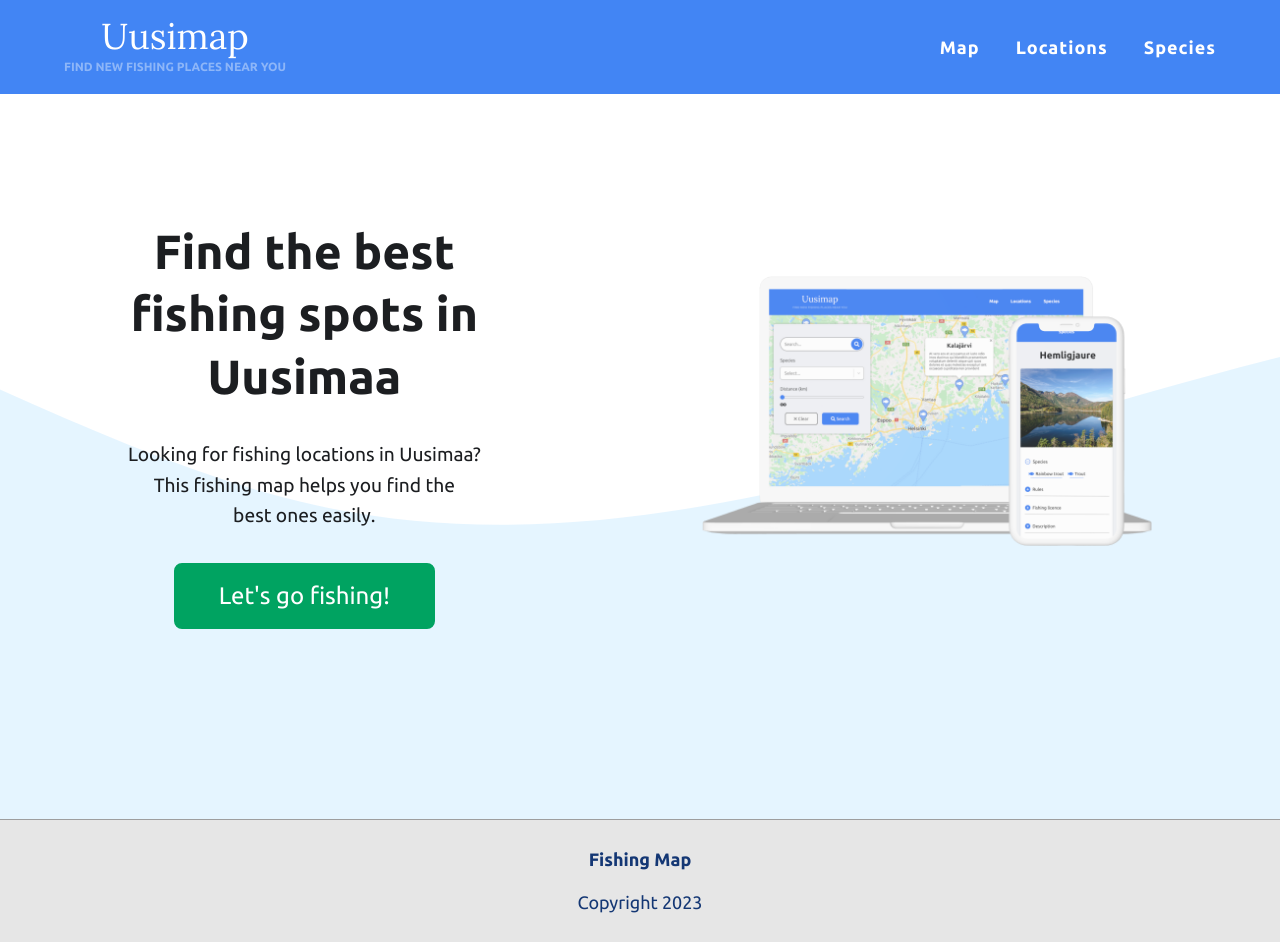
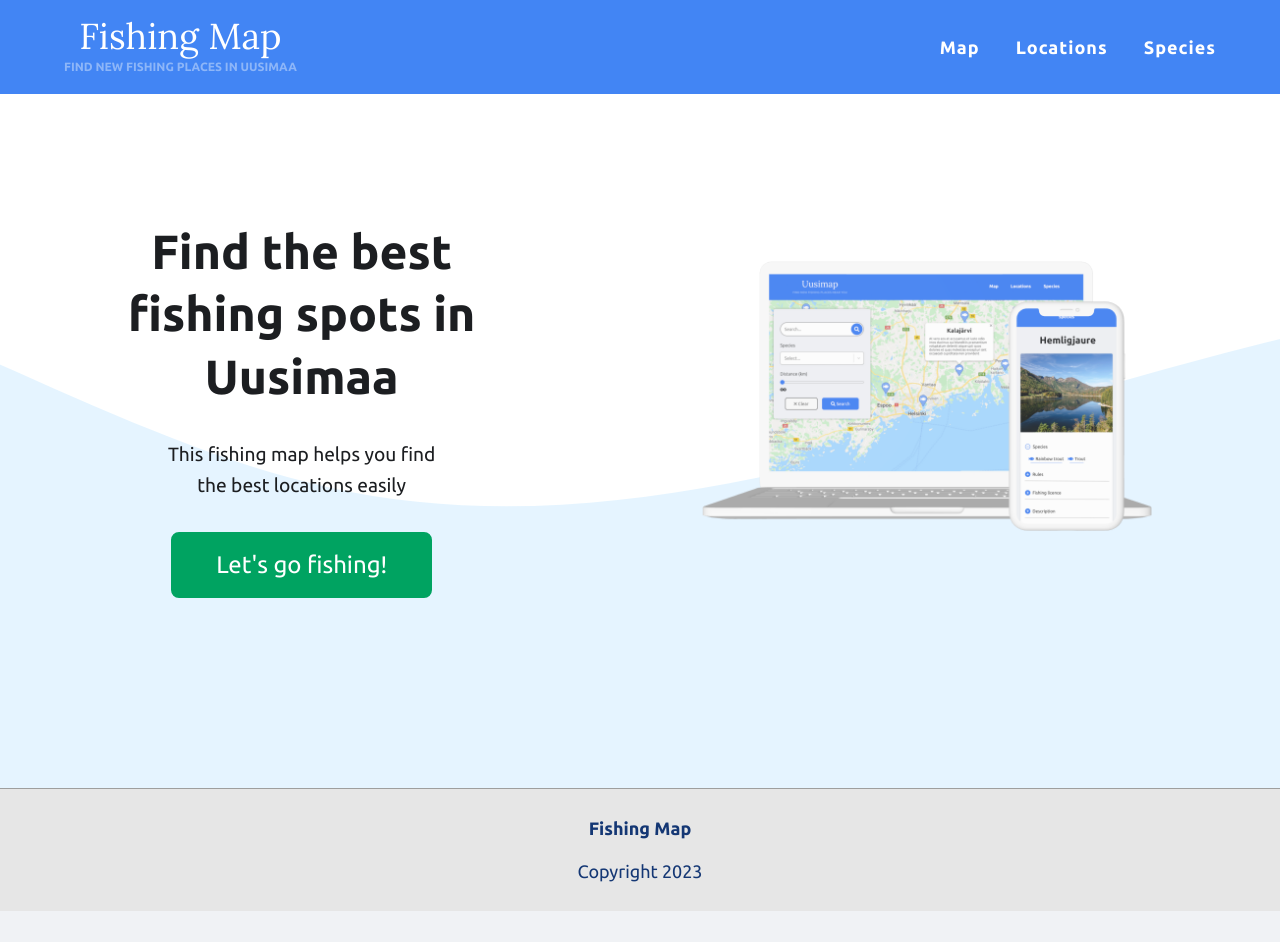
Before and after one commit to robwes/fishingmap.web, a React (Create React App) app: page / in a window 1280 px wide. After the commit the page ends 911 px from the top, so only its background shows below. Built offline with nearby package versions, Linux system fonts and the light colour scheme; no server answers.

Commit message:
use azure file storage

```diff
--- a/src/components/ui/header/Header.js
+++ b/src/components/ui/header/Header.js
@@ -23,8 +23,8 @@ function Header(props) {
             <div className="container container-flex">
                 <Link to='/'>
                     <div className="header-title-container">
-                        <h1 className="header-title">Uusimap</h1>
-                        <p className="header-subtitle">Find new fishing places near you</p>
+                        <h1 className="header-title">Fishing Map</h1>
+                        <p className="header-subtitle">Find new fishing places in Uusimaa</p>
                     </div>
                 </Link>
                 <nav>
--- a/src/pages/landingPage/LandingPage.js
+++ b/src/pages/landingPage/LandingPage.js
@@ -13,9 +13,8 @@ function LandingPage() {
                         fishing spots in<br />
                         Uusimaa
                     </h1>
-                    <p className='landing-subtitle'>Looking for fishing locations in Uusimaa?<br />
-                        This fishing map helps you find the<br />
-                        best ones easily.</p>
+                    <p className='landing-subtitle'>This fishing map helps you find<br />
+                        the best locations easily</p>
                     <CallToAction to="/map">Let's go fishing!</CallToAction>
                 </div>
                 <div className='right'>
--- a/src/pages/location/details/LocationCard.js
+++ b/src/pages/location/details/LocationCard.js
@@ -14,7 +14,7 @@ function LocationCard({ location }) {
         if (location && location.images.length > 0) {
             location.images.forEach(image => {
                 images.push({
-                    url: `${process.env.REACT_APP_BASE_URL}/${image.url}`,
+                    url: `${process.env.REACT_APP_IMAGES_URL}/${image.path}`,
                     description: location.name
                 });
             });
--- a/src/pages/location/edit/EditLocation.js
+++ b/src/pages/location/edit/EditLocation.js
@@ -40,7 +40,7 @@ function EditLocation() {
                 const images = [];
 
                 for (let image of location.images) {
-                    const imageFile = await fileService.getImage(image.url, image.name);
+                    const imageFile = await fileService.getImage(image.path, image.name);
                     if (imageFile) {
                         images.push(imageFile);
                     }
--- a/src/pages/location/list/LocationListItem.js
+++ b/src/pages/location/list/LocationListItem.js
@@ -9,7 +9,7 @@ function LocationListItem({ location }) {
 
     const getImagesSrc = () => {
         if (images && images.length > 0) {
-            return `${process.env.REACT_APP_BASE_URL}/${images[0].url}`;
+            return `${process.env.REACT_APP_IMAGES_URL}/${images[0].path}`;
         } else {
             return lake;
         }
--- a/src/pages/species/details/SpeciesDetails.js
+++ b/src/pages/species/details/SpeciesDetails.js
@@ -25,7 +25,7 @@ function SpeciesDetails() {
         if (species && species.images.length > 0) {
             species.images.forEach(image => {
                 images.push({
-                    url: `${process.env.REACT_APP_BASE_URL}/${image.url}`,
+                    url: `${process.env.REACT_APP_IMAGES_URL}/${image.path}`,
                     description: species.name
                 });
             });
--- a/src/pages/species/details/SpeciesDetails.scss
+++ b/src/pages/species/details/SpeciesDetails.scss
@@ -6,7 +6,7 @@
         flex-direction: column;
         gap: 2.5em 0;
         margin: 3em 0;
-        max-width: 960px;
+        width: 960px;
     }
 
     .species-details-image {
--- a/src/pages/species/edit/EditSpecies.js
+++ b/src/pages/species/edit/EditSpecies.js
@@ -30,7 +30,7 @@ function EditSpecies() {
                 const images = [];
 
                 for (let image of species.images) {
-                    const imageFile = await fileService.getImage(image.url, image.name);
+                    const imageFile = await fileService.getImage(image.path, image.name);
                     if (imageFile) {
                         images.push(imageFile);
                     }
--- a/src/pages/species/list/SpeciesListItem.js
+++ b/src/pages/species/list/SpeciesListItem.js
@@ -8,7 +8,7 @@ function SpeciesListItem({ species }) {
 
     const getImagesSrc = () => {
         if (images && images.length > 0) {
-            return `${process.env.REACT_APP_BASE_URL}/${images[0].url}`;
+            return `${process.env.REACT_APP_IMAGES_URL}/${images[0].path}`;
         } else {
             return fish;
         }
--- a/src/services/fileService.js
+++ b/src/services/fileService.js
@@ -1,9 +1,9 @@
-const baseUrl = process.env.REACT_APP_BASE_URL;
+const imagesUrl = process.env.REACT_APP_IMAGES_URL;
 
 export const fileService = {
     getImage: async (url, filename) => {
         try {
-            const response = await fetch(`${baseUrl}/${url}`);
+            const response = await fetch(`${imagesUrl}/${url}`);
             const content = await response.blob();
             return new File([content], filename);
         } catch (e) {
```
Also changed, not shown: 1 other file (tests, documents, lock files or other folders).
